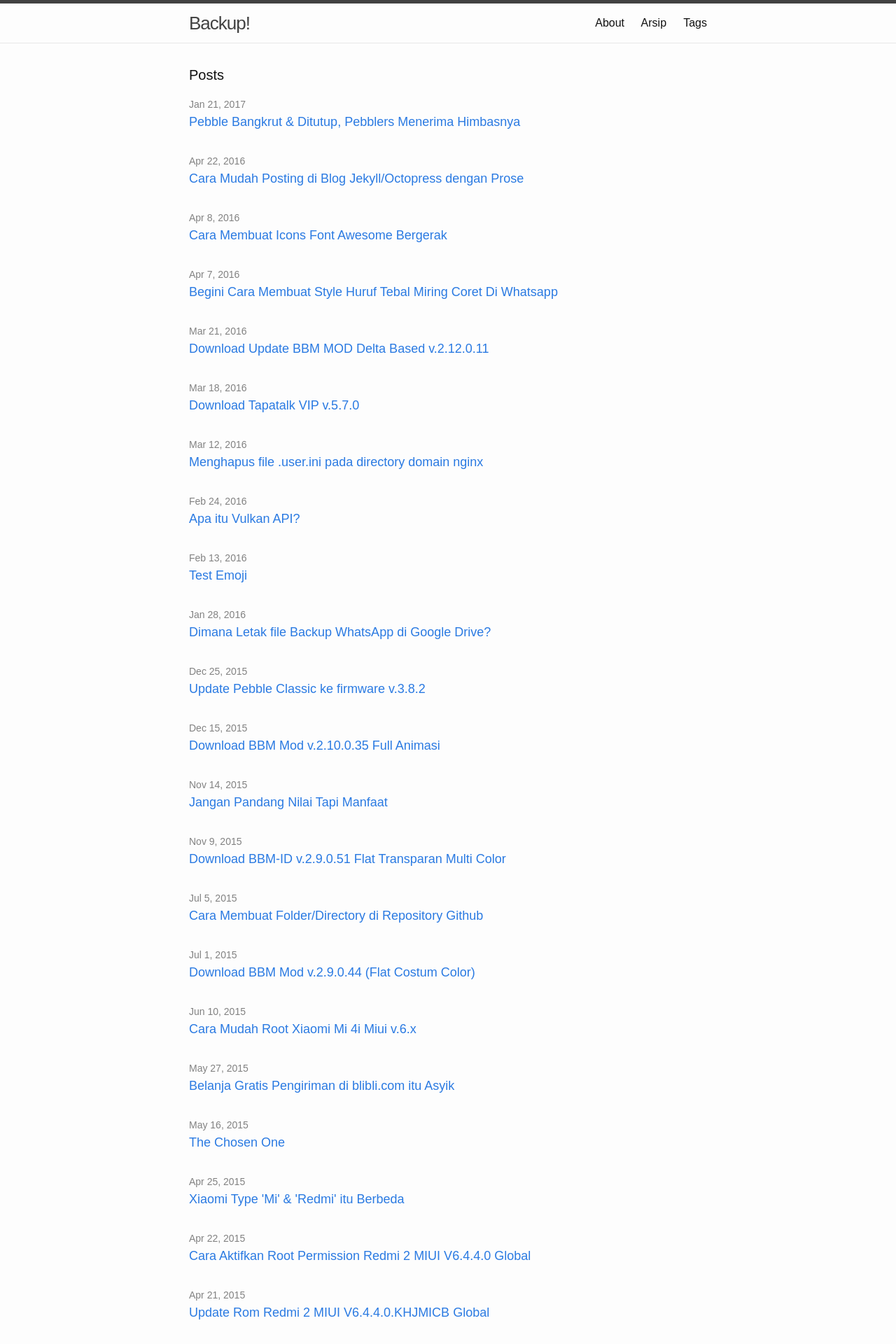
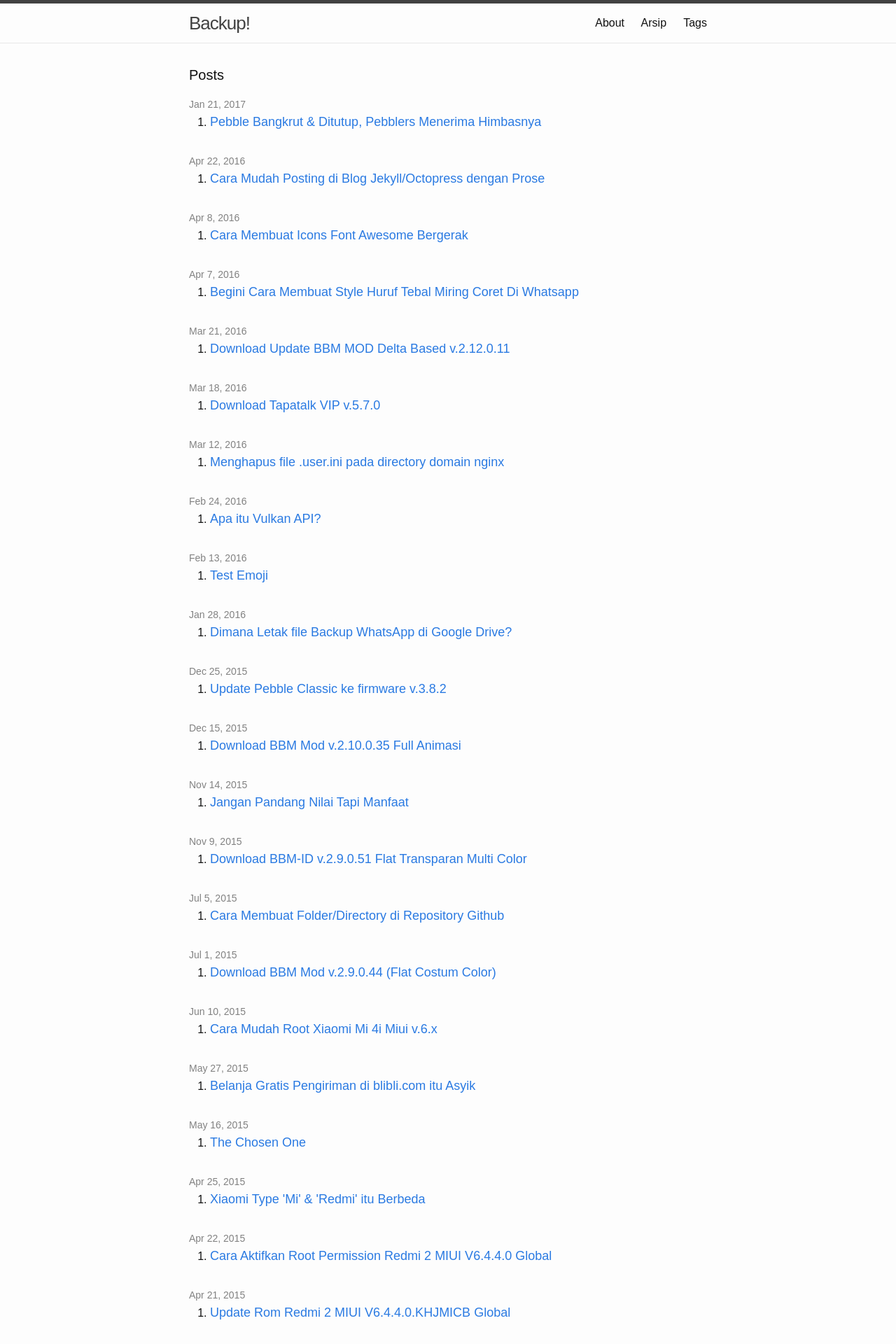
Before and after one commit to eggoez/blog, a Jekyll site: the page built from index.html, in a window 1280 px wide. Shown: the top 1920 px of the page at 70% size. Built offline with Jekyll 4.4.1, drawn with Linux system fonts in a browser that asks for light colours; some web fonts are replaced.

Commit message:
sync compaq

```diff
--- a/index.html
+++ b/index.html
@@ -3,21 +3,17 @@
 ---
 
 <div class="home">
-
   <h1 class="page-heading">Posts</h1>
-
   <ul class="post-list">
     {% for post in site.posts %}
       <li>
         <span class="post-meta">{{ post.date | date: "%b %-d, %Y" }}</span>
-
-        <h2>
-          <a class="post-link" href="{{ post.url | prepend: site.baseurl }}">{{ post.title }}</a>
-        </h2>
+        <ol>
+          <li><a class="post-link" href="{{ post.url | prepend: site.baseurl }}">{{ post.title }}</a></li>
+        </ol>
       </li>
     {% endfor %}
   </ul>
-
   <p class="rss-subscribe">subscribe <a href="{{ "/feed.xml" | prepend: site.baseurl }}">via RSS</a></p>
 
 </div>
```
